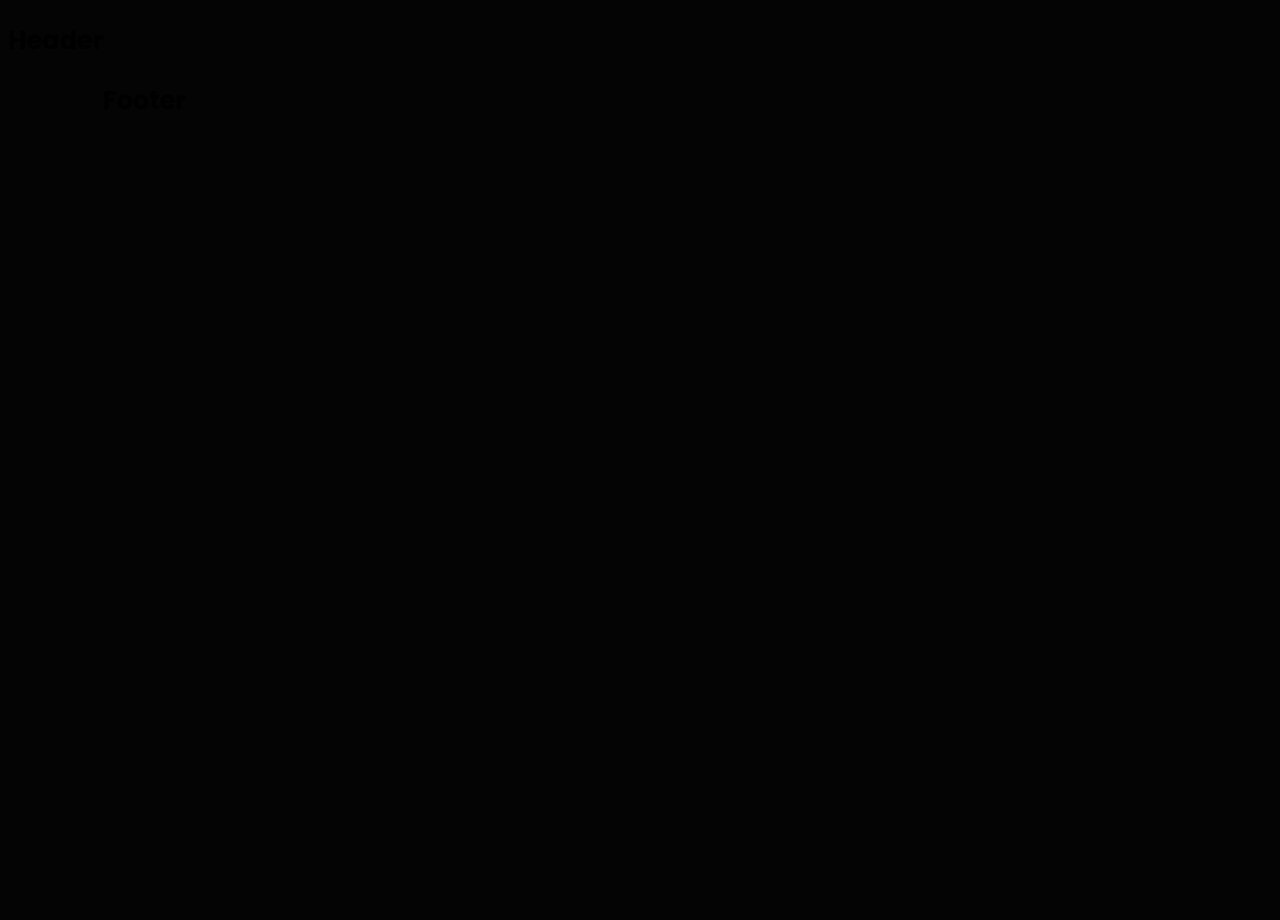
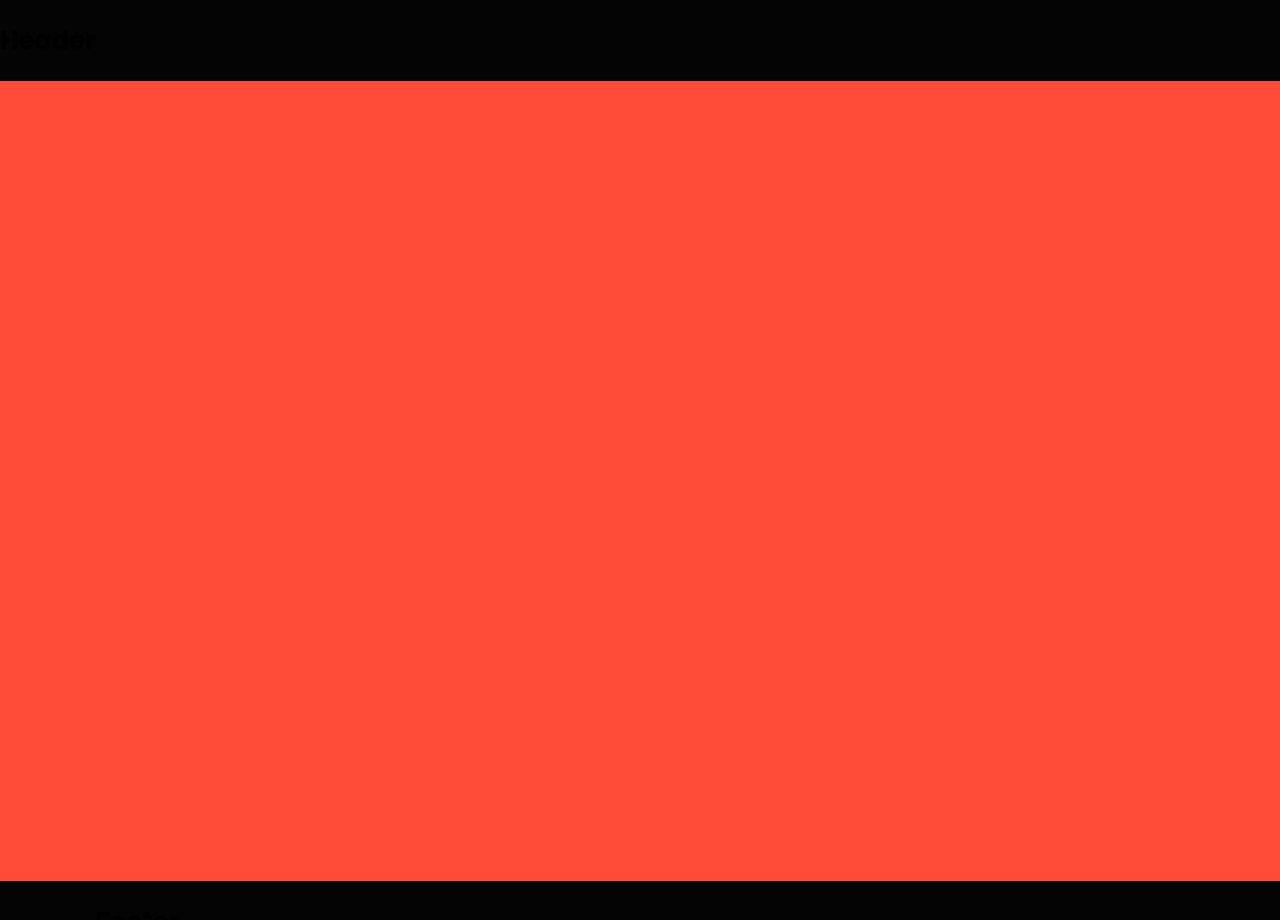
Before and after one commit to nomadicdev-io/nd-seamless-nextjs, a Next.js app: page / in a window 1280 px wide. Shown: the top 920 px of the page. Before the commit the page ends 800 px from the top, so only its background shows below. Built offline with nearby package versions, Linux system fonts and the light colour scheme.

Commit message:
weekend updates

```diff
--- /dev/null
+++ b/components/sections/HomeBanner.js
@@ -0,0 +1,13 @@
+import "./HomeBanner.scss";
+
+const HomeBanner = ()=> {
+    return (
+        <section className="banner_section">
+            <div className="banner_container">
+
+            </div>
+        </section>
+    )
+}
+
+export default HomeBanner
--- /dev/null
+++ b/components/sections/HomeBanner.scss
@@ -0,0 +1,35 @@
+.banner_section{
+    position: relative;
+    display: block;
+    width: 100%;
+    height: 100vh;
+    overflow: hidden;
+    background-color: var(--primary-color);
+
+    .banner_container{
+        width: 100%;
+        min-width: 85%;
+        max-width: 85%;
+        margin-left: auto;
+        margin-right: auto;
+        height: 100%;
+
+        @media only screen and (min-width:2560px){
+            min-width: 75%;
+            max-width: 75%;
+        }
+
+        @media only screen and (min-width:767px) and (max-width:1200px) and (orientation:portrait){
+            min-width: 90%;
+            max-width: 90%;
+        }
+
+        @media only screen and (max-width: 767px){
+            min-width: 100%;
+            max-width: 100%;
+            padding: 0 16px;
+        }
+
+    }
+
+  }
--- a/package.json
+++ b/package.json
@@ -3,7 +3,7 @@
   "version": "0.1.0",
   "private": true,
   "scripts": {
-    "dev": "next dev",
+    "dev": "next dev -p 8080",
     "build": "next build",
     "start": "next start",
     "lint": "next lint"
--- a/pages/index.js
+++ b/pages/index.js
@@ -1,12 +1,11 @@
 import Head from "next/head";
+import HomeBanner from "../components/sections/HomeBanner";
 
 export default function Home() {
 
   return (
    <>
-    <Head>
-
-    </Head>
+    <HomeBanner />
    </>
   )
 }
--- a/styles/_global.scss
+++ b/styles/_global.scss
@@ -21,6 +21,8 @@
     font-weight: normal;
     line-height: 1.5;
     background-color: var(--bg-color);
+    padding: 0;
+    margin: 0;
 }
 
 a {
--- a/styles/_variables.scss
+++ b/styles/_variables.scss
@@ -11,6 +11,8 @@
     --font-family: 'Poppins', sans-serif;
     --font-size: 1vw;
     --ease: cubic-bezier(0.23, 0.48, 0.26, 0.94);
+    --gradient-color: linear-gradient(120deg, var(--secondary-color) 0%, var(--primary-color) 100%);
+
 
     @media only screen and (min-width:2560px) {
       --font-size: 1rem;
--- a/styles/app.scss
+++ b/styles/app.scss
@@ -1,3 +1,4 @@
 @import "./fonts";
 @import "./variables";
 @import "./global";
+@import "./button";
```
Also changed, not shown: styles/Home.module.scss (line endings or trailing spaces), styles/_button.scss (added).
